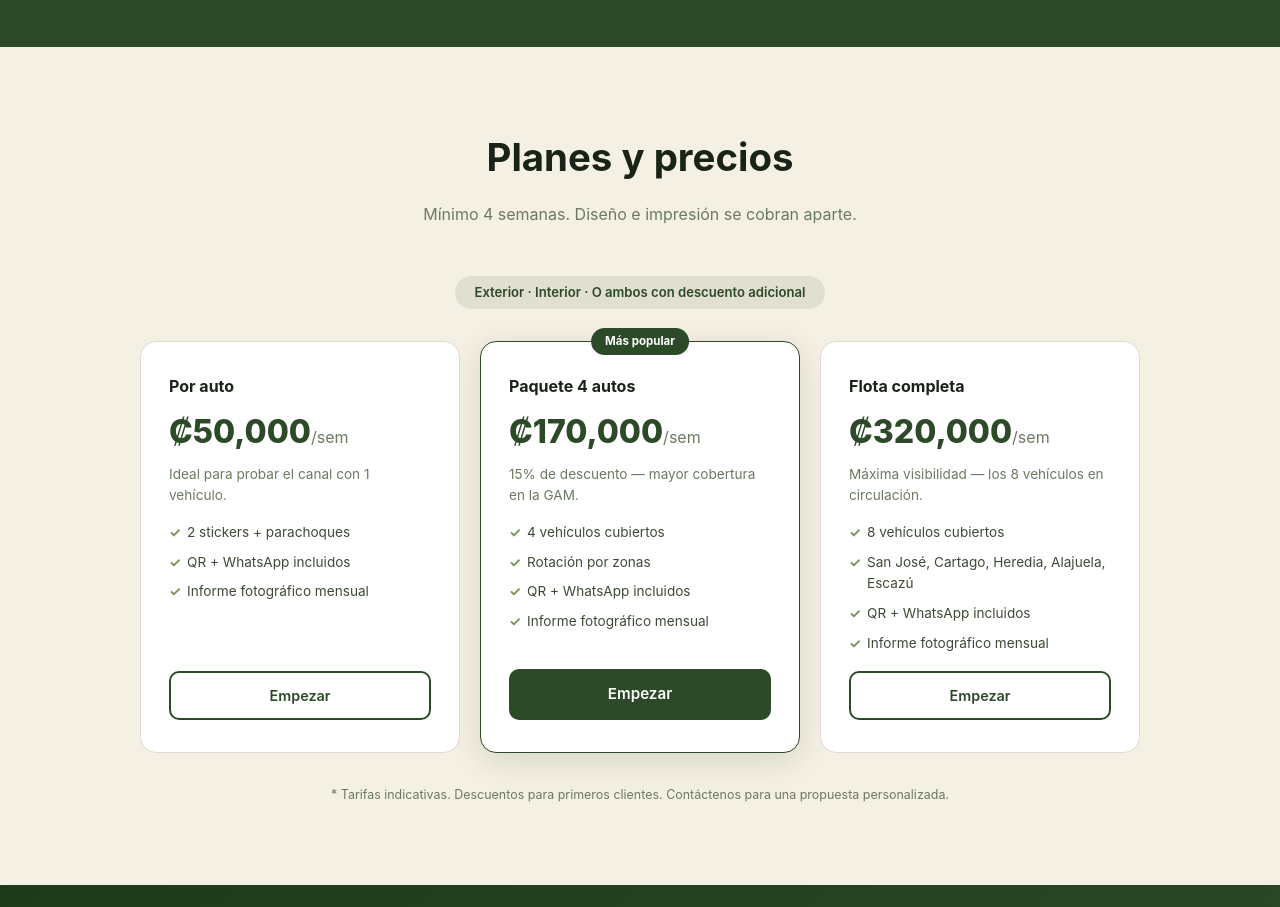
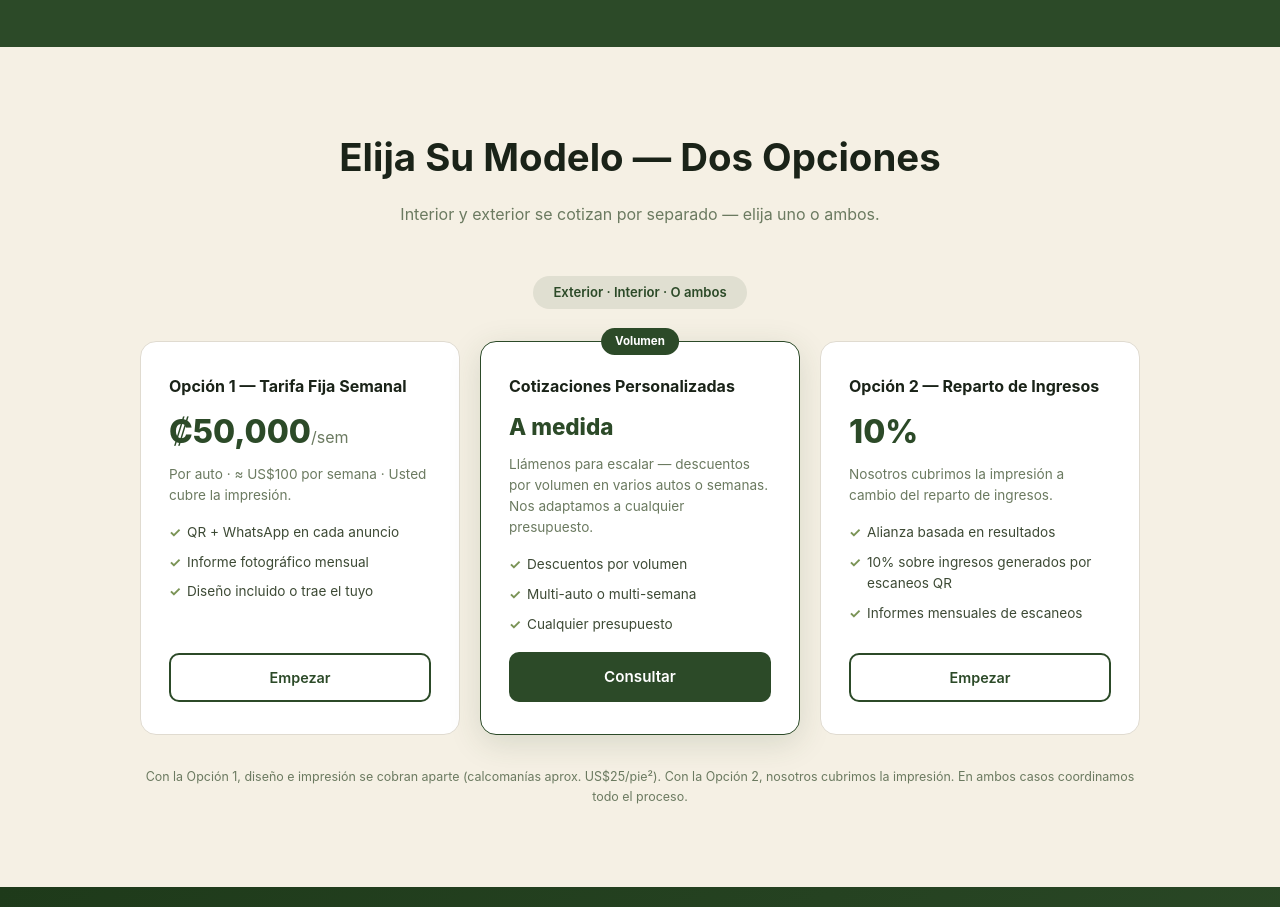
Before and after one commit to snehac2205/autoimpacto, a React (Vite) app: page / in a window 1280 px wide. Shown: the part 3760-4667 px from the top of the page. Built offline with nearby package versions, Linux system fonts and the light colour scheme.

Commit message:
Update pricing model, contact section, and interior text

```diff
--- a/src/App.jsx
+++ b/src/App.jsx
@@ -157,8 +157,8 @@ export default function App() {
             <h2>{es ? '15–30 minutos de atención total' : '15–30 minutes of full attention'}</h2>
             <p className="section-sub">
               {es
-                ? 'Cada pasajero sentado, sin a dónde más mirar. Tu marca frente a sus ojos todo el viaje.'
-                : 'Every passenger seated, fully present for 15–30 minutes. Your brand in front of them the whole ride.'}
+                ? 'Cada viaje en Uber dura 15–30 minutos con la atención total del pasajero. La publicidad interior convierte ese tiempo en lectura real de su marca.'
+                : 'Every Uber ride is 15–30 minutes of undivided attention. Riders are seated, often bored, and looking for something to read. Interior advertising turns that time into direct engagement — not just a glimpse, but a full brand read.'}
             </p>
           </div>
           <div className="interior-photos">
@@ -232,52 +232,50 @@ export default function App() {
       <section id="pricing" className="section section-cream">
         <div className="container">
           <div className="section-header-center">
-            <h2>{es ? 'Planes y precios' : 'Plans & pricing'}</h2>
+            <h2>{es ? 'Elija Su Modelo — Dos Opciones' : 'Choose Your Pricing — Two Options'}</h2>
             <p className="section-sub">
-              {es ? 'Mínimo 4 semanas. Diseño e impresión se cobran aparte.' : '4-week minimum. Design & printing billed separately.'}
+              {es ? 'Interior y exterior se cotizan por separado — elija uno o ambos.' : 'Interior and exterior priced separately — choose one or both.'}
             </p>
           </div>
           <div className="pricing-tabs">
-            <div className="pricing-note">{es ? 'Exterior · Interior · O ambos con descuento adicional' : 'Exterior · Interior · Or both for an extra discount'}</div>
+            <div className="pricing-note">{es ? 'Exterior · Interior · O ambos' : 'Exterior · Interior · Or both'}</div>
           </div>
           <div className="pricing-cards">
             <div className="pcard">
-              <h3>{es ? 'Por auto' : 'Per car'}</h3>
+              <h3>{es ? 'Opción 1 — Tarifa Fija Semanal' : 'Option 1 — Flat Weekly Rate'}</h3>
               <div className="pcard-price">₡50,000<span>{es ? '/sem' : '/wk'}</span></div>
-              <p>{es ? 'Ideal para probar el canal con 1 vehículo.' : 'Ideal for testing the channel with 1 vehicle.'}</p>
+              <p>{es ? 'Por auto · ≈ US$100 por semana · Usted cubre la impresión.' : 'Per car · ≈ US$100 per week · You cover printing.'}</p>
               <ul>
-                <li>{es ? '2 stickers + parachoques' : '2 stickers + bumper'}</li>
-                <li>{es ? 'QR + WhatsApp incluidos' : 'QR + WhatsApp included'}</li>
+                <li>{es ? 'QR + WhatsApp en cada anuncio' : 'QR + WhatsApp on every ad'}</li>
                 <li>{es ? 'Informe fotográfico mensual' : 'Monthly photo report'}</li>
+                <li>{es ? 'Diseño incluido o trae el tuyo' : 'Design included or bring your own'}</li>
               </ul>
               <a href={wa} className="btn-outline" target="_blank" rel="noreferrer">
                 {es ? 'Empezar' : 'Get started'}
               </a>
             </div>
             <div className="pcard pcard-featured">
-              <span className="pcard-badge">{es ? 'Más popular' : 'Most popular'}</span>
-              <h3>{es ? 'Paquete 4 autos' : '4-car package'}</h3>
-              <div className="pcard-price">₡170,000<span>{es ? '/sem' : '/wk'}</span></div>
-              <p>{es ? '15% de descuento — mayor cobertura en la GAM.' : '15% discount — wider coverage across the GAM.'}</p>
+              <span className="pcard-badge">{es ? 'Volumen' : 'Volume'}</span>
+              <h3>{es ? 'Cotizaciones Personalizadas' : 'Customized Quotes'}</h3>
+              <div className="pcard-price" style={{fontSize:'1.4rem'}}>{es ? 'A medida' : 'Tailored'}</div>
+              <p>{es ? 'Llámenos para escalar — descuentos por volumen en varios autos o semanas. Nos adaptamos a cualquier presupuesto.' : 'Call us to discuss scaling — volume discounts on multi-car & multi-week commitments. We accommodate any budget.'}</p>
               <ul>
-                <li>{es ? '4 vehículos cubiertos' : '4 vehicles covered'}</li>
-                <li>{es ? 'Rotación por zonas' : 'Zone rotation'}</li>
-                <li>{es ? 'QR + WhatsApp incluidos' : 'QR + WhatsApp included'}</li>
-                <li>{es ? 'Informe fotográfico mensual' : 'Monthly photo report'}</li>
+                <li>{es ? 'Descuentos por volumen' : 'Volume discounts'}</li>
+                <li>{es ? 'Multi-auto o multi-semana' : 'Multi-car or multi-week'}</li>
+                <li>{es ? 'Cualquier presupuesto' : 'Any budget'}</li>
               </ul>
               <a href={wa} className="btn-primary" target="_blank" rel="noreferrer">
-                {es ? 'Empezar' : 'Get started'}
+                {es ? 'Consultar' : 'Get a quote'}
               </a>
             </div>
             <div className="pcard">
-              <h3>{es ? 'Flota completa' : 'Full fleet'}</h3>
-              <div className="pcard-price">₡320,000<span>{es ? '/sem' : '/wk'}</span></div>
-              <p>{es ? 'Máxima visibilidad — los 8 vehículos en circulación.' : 'Maximum visibility — all 8 vehicles on the road.'}</p>
+              <h3>{es ? 'Opción 2 — Reparto de Ingresos' : 'Option 2 — Revenue Share'}</h3>
+              <div className="pcard-price">10%</div>
+              <p>{es ? 'Nosotros cubrimos la impresión a cambio del reparto de ingresos.' : 'We cover printing in exchange for the revenue share.'}</p>
               <ul>
-                <li>{es ? '8 vehículos cubiertos' : '8 vehicles covered'}</li>
-                <li>{es ? 'San José, Cartago, Heredia, Alajuela, Escazú' : 'San José, Cartago, Heredia, Alajuela, Escazú'}</li>
-                <li>{es ? 'QR + WhatsApp incluidos' : 'QR + WhatsApp included'}</li>
-                <li>{es ? 'Informe fotográfico mensual' : 'Monthly photo report'}</li>
+                <li>{es ? 'Alianza basada en resultados' : 'Performance-based partnership'}</li>
+                <li>{es ? '10% sobre ingresos generados por escaneos QR' : '10% on revenue from QR-code scans'}</li>
+                <li>{es ? 'Informes mensuales de escaneos' : 'Monthly scan reporting'}</li>
               </ul>
               <a href={wa} className="btn-outline" target="_blank" rel="noreferrer">
                 {es ? 'Empezar' : 'Get started'}
@@ -285,9 +283,9 @@ export default function App() {
             </div>
           </div>
           <p className="pricing-fine">
-            * {es
-              ? 'Tarifas indicativas. Descuentos para primeros clientes. Contáctenos para una propuesta personalizada.'
-              : 'Indicative rates. First-client discounts available. Contact us for a custom proposal.'}
+            {es
+              ? 'Con la Opción 1, diseño e impresión se cobran aparte (calcomanías aprox. US$25/pie²). Con la Opción 2, nosotros cubrimos la impresión. En ambos casos coordinamos todo el proceso.'
+              : 'Under Option 1, design and printing are billed to you (exterior stickers approx. US$25/sq ft). Under Option 2, we cover printing costs. Either way, we coordinate the process end-to-end.'}
           </p>
         </div>
       </section>
@@ -301,8 +299,8 @@ export default function App() {
             {es ? 'Escribir por WhatsApp' : 'Message on WhatsApp'}
           </a>
           <div className="cta-contacts">
-            <a href="tel:+50663091161" className="cta-phone">
-              <span className="cta-phone-label">{es ? 'O llámenos:' : 'Or call us:'}</span>
+            <a href={wa} target="_blank" rel="noreferrer" className="cta-icon-link">
+              <svg width="16" height="16" viewBox="0 0 24 24" fill="currentColor"><path d="M17.472 14.382c-.297-.149-1.758-.867-2.03-.967-.273-.099-.471-.148-.67.15-.197.297-.767.966-.94 1.164-.173.199-.347.223-.644.075-.297-.15-1.255-.463-2.39-1.475-.883-.788-1.48-1.761-1.653-2.059-.173-.297-.018-.458.13-.606.134-.133.298-.347.446-.52.149-.174.198-.298.298-.497.099-.198.05-.371-.025-.52-.075-.149-.669-1.612-.916-2.207-.242-.579-.487-.5-.669-.51-.173-.008-.371-.01-.57-.01-.198 0-.52.074-.792.372-.272.297-1.04 1.016-1.04 2.479 0 1.462 1.065 2.875 1.213 3.074.149.198 2.096 3.2 5.077 4.487.709.306 1.262.489 1.694.625.712.227 1.36.195 1.871.118.571-.085 1.758-.719 2.006-1.413.248-.694.248-1.289.173-1.413-.074-.124-.272-.198-.57-.347z"/><path d="M12 0C5.373 0 0 5.373 0 12c0 2.123.554 4.117 1.528 5.847L.057 23.571a.75.75 0 0 0 .925.924l5.724-1.472A11.952 11.952 0 0 0 12 24c6.627 0 12-5.373 12-12S18.627 0 12 0zm0 22c-1.891 0-3.667-.523-5.179-1.433l-.371-.22-3.397.873.888-3.397-.242-.381A9.96 9.96 0 0 1 2 12C2 6.477 6.477 2 12 2s10 4.477 10 10-4.477 10-10 10z"/></svg>
               +506 6309-1161
             </a>
             <span className="footer-sep">·</span>
```
